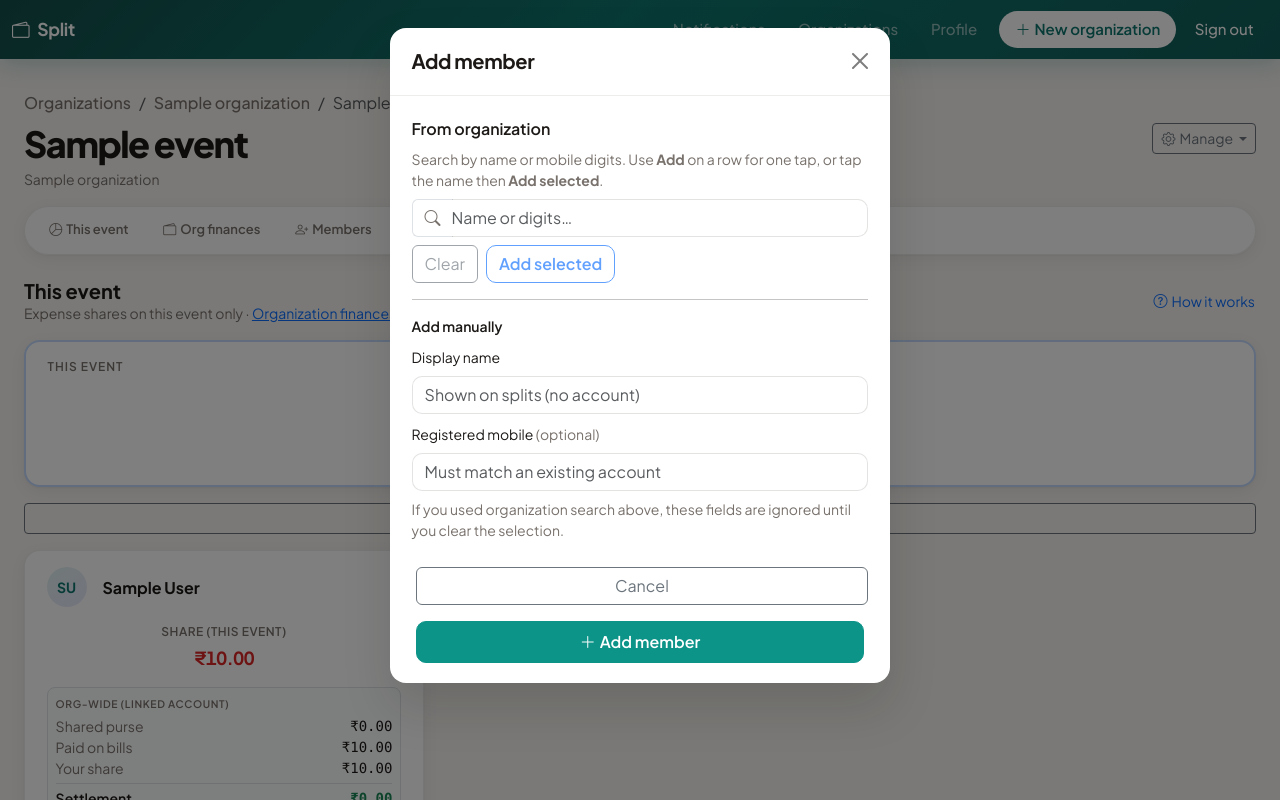
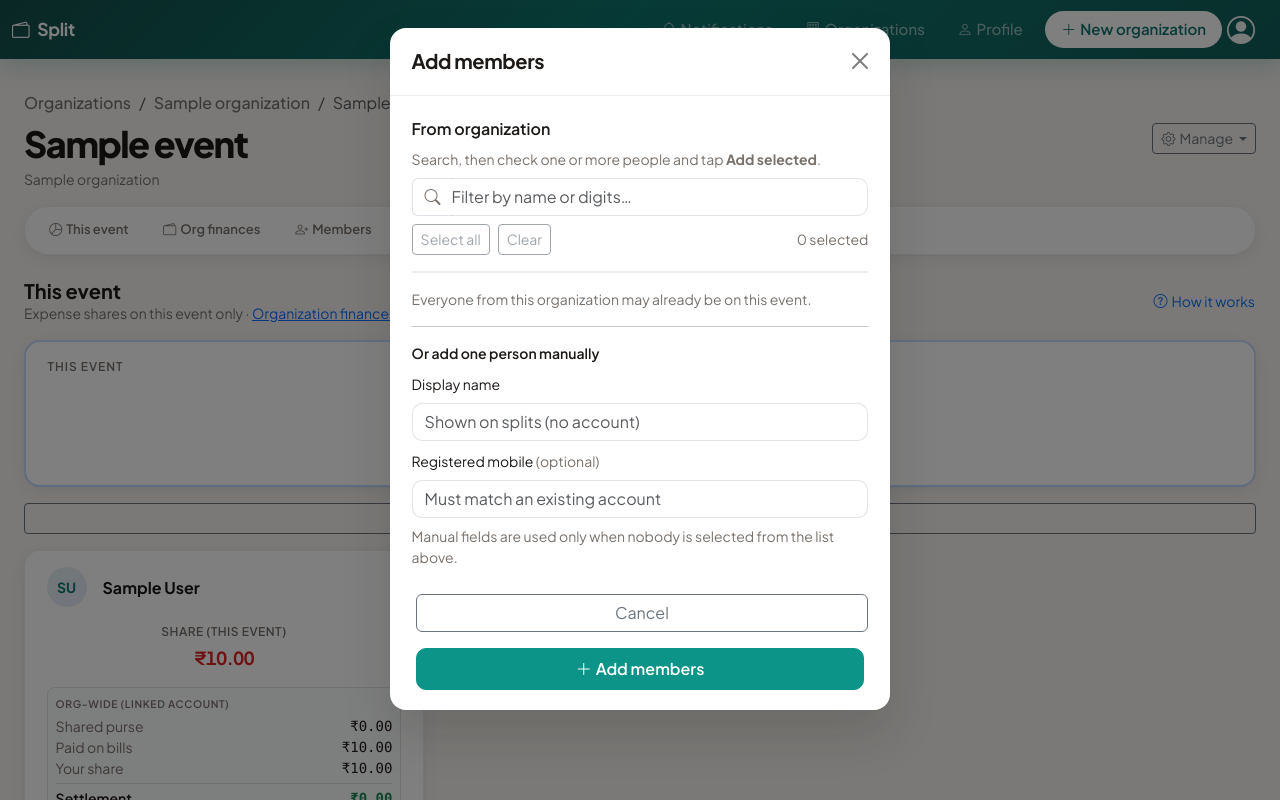
Before and after one commit to himsinghvi/split-hisab, a FastAPI app: page /events/1 in a window 1280 px wide, after a click on "Add members". Run offline with FastAPI, Linux system fonts and the light colour scheme; the visitor is signed in with stand-in values (Sample User, id 1); tables that the repository leaves empty hold one stand-in row (values such as "Sample post"); data that the repository does not hold is empty.

Commit message:
Make profile always reachable and support adding multiple members at once.
Navbar shows a persistent profile icon/menu; events use multi-select org picks and orgs accept several mobiles in one invite.

Co-authored-by: Cursor <cursoragent@cursor.com>

```diff
--- a/static/app.css
+++ b/static/app.css
@@ -84,6 +84,56 @@ body.et-body {
 .et-navbar .btn-nav-cta:hover {
   background: #ecfdf5;
   color: #0d9488 !important;
+}
+
+.et-nav-profile-btn {
+  line-height: 1;
+  opacity: 0.95;
+}
+
+.et-nav-profile-btn:hover,
+.et-nav-profile-btn:focus {
+  opacity: 1;
+  background: rgba(255, 255, 255, 0.12);
+  border-radius: 999px;
+}
+
+.et-nav-profile-btn .bi-person-circle {
+  vertical-align: -0.15em;
+}
+
+.et-member-pick-list {
+  max-height: min(42vh, 280px);
+  overflow-y: auto;
+  border: 1px solid var(--et-border);
+  border-radius: var(--et-radius-sm);
+  background: var(--et-bg-elevated);
+}
+
+.et-member-pick-list .form-check {
+  padding: 0.65rem 0.85rem 0.65rem 2.4rem;
+  margin: 0;
+  border-bottom: 1px solid var(--et-border);
+}
+
+.et-member-pick-list .form-check:last-child {
+  border-bottom: none;
+}
+
+.et-member-pick-list .form-check:hover {
+  background: var(--et-surface-2);
+}
+
+.et-member-pick-chip {
+  display: inline-flex;
+  align-items: center;
+  gap: 0.35rem;
+  padding: 0.25rem 0.55rem;
+  border-radius: 999px;
+  background: var(--et-accent-soft);
+  color: var(--et-accent-hover);
+  font-size: 0.8125rem;
+  font-weight: 600;
 }
 
 /* Main */
--- a/templates/base.html
+++ b/templates/base.html
@@ -20,6 +20,35 @@
         <i class="bi bi-wallet2" aria-hidden="true"></i>
         Split
       </a>
+
+      {% if request.session.get('user_id') %}
+      {# Always-visible profile control (works even when the hamburger menu is closed) #}
+      <div class="d-flex align-items-center gap-1 ms-auto me-2 order-lg-last">
+        <div class="dropdown">
+          <button class="btn btn-link text-white text-decoration-none p-1 et-nav-profile-btn"
+                  type="button" id="navProfileMenu" data-bs-toggle="dropdown" aria-expanded="false"
+                  title="Your profile" aria-label="Profile menu">
+            <i class="bi bi-person-circle fs-3" aria-hidden="true"></i>
+          </button>
+          <ul class="dropdown-menu dropdown-menu-end shadow" aria-labelledby="navProfileMenu">
+            <li>
+              <a class="dropdown-item" href="/profile">
+                <i class="bi bi-person me-2"></i>Edit profile
+              </a>
+            </li>
+            <li><hr class="dropdown-divider"></li>
+            <li>
+              <form method="post" action="/auth/logout" class="px-0">
+                <button type="submit" class="dropdown-item text-danger">
+                  <i class="bi bi-box-arrow-right me-2"></i>Sign out
+                </button>
+              </form>
+            </li>
+          </ul>
+        </div>
+      </div>
+      {% endif %}
+
       <button class="navbar-toggler border-0 shadow-none" type="button" data-bs-toggle="collapse" data-bs-target="#navMain"
               aria-controls="navMain" aria-expanded="false" aria-label="Toggle navigation">
         <span class="navbar-toggler-icon"></span>
@@ -29,25 +58,20 @@
           {% if request.session.get('user_id') %}
           <li class="nav-item">
             <a class="nav-link position-relative" href="/notifications">
-              <i class="bi bi-bell d-lg-none me-1"></i>Notifications
+              <i class="bi bi-bell me-1"></i>Notifications
               {% if request.state.unread_notifications %}
               <span class="badge text-bg-warning ms-1">{{ request.state.unread_notifications }}</span>
               {% endif %}
             </a>
           </li>
           <li class="nav-item">
-            <a class="nav-link" href="/orgs"><i class="bi bi-building d-lg-none me-1"></i>Organizations</a>
+            <a class="nav-link" href="/orgs"><i class="bi bi-building me-1"></i>Organizations</a>
           </li>
           <li class="nav-item">
-            <a class="nav-link" href="/profile"><i class="bi bi-person d-lg-none me-1"></i>Profile</a>
+            <a class="nav-link" href="/profile"><i class="bi bi-person me-1"></i>Profile</a>
           </li>
           <li class="nav-item">
             <a class="nav-link btn-nav-cta" href="/orgs/new"><i class="bi bi-plus-lg me-1"></i>New organization</a>
-          </li>
-          <li class="nav-item">
-            <form method="post" action="/auth/logout" class="d-inline">
-              <button type="submit" class="nav-link btn btn-link text-white border-0 p-2">Sign out</button>
-            </form>
           </li>
           {% else %}
           <li class="nav-item"><a class="nav-link" href="/auth/login">Sign in</a></li>
--- a/templates/event_detail.html
+++ b/templates/event_detail.html
@@ -160,7 +160,7 @@
       <p class="small et-muted mb-0">{{ members | length }} on this event · expense splits</p>
     </div>
     <button type="button" class="btn btn-primary flex-shrink-0" data-bs-toggle="modal" data-bs-target="#modalAddMember">
-      <i class="bi bi-person-plus me-1"></i><span class="d-none d-sm-inline">Add member</span><span class="d-sm-none">Add</span>
+      <i class="bi bi-person-plus me-1"></i><span class="d-none d-sm-inline">Add members</span><span class="d-sm-none">Add</span>
     </button>
   </div>
 
@@ -207,7 +207,7 @@
   <div class="et-empty mb-3 py-4">
     <div class="et-empty-icon"><i class="bi bi-people"></i></div>
     <p class="et-muted mb-2">No members yet.</p>
-    <button type="button" class="btn btn-primary" data-bs-toggle="modal" data-bs-target="#modalAddMember">Add the first member</button>
+    <button type="button" class="btn btn-primary" data-bs-toggle="modal" data-bs-target="#modalAddMember">Add members</button>
   </div>
   {% endfor %}
 </section>
@@ -216,7 +216,7 @@
   <div class="modal-dialog modal-dialog-scrollable modal-fullscreen-sm-down">
     <div class="modal-content">
       <div class="modal-header">
-        <h2 class="modal-title fs-5" id="modalAddMemberLabel">Add member</h2>
+        <h2 class="modal-title fs-5" id="modalAddMemberLabel">Add members</h2>
         <button type="button" class="btn-close" data-bs-dismiss="modal" aria-label="Close"></button>
       </div>
       <form method="post" action="/events/{{ event.id }}/members" id="form-add-event-member" autocomplete="off">
@@ -224,32 +224,37 @@
           {% if member_error %}
           <div class="alert alert-danger py-2 small mb-3" role="alert">{{ member_error }}</div>
           {% endif %}
-          <input type="hidden" name="from_org_user_id" id="om_from_org_user_id" value="">
+          <input type="hidden" name="from_org_user_ids" id="om_from_org_user_ids" value="">
           <div id="om_client_error" class="alert alert-warning py-2 small d-none mb-3" role="alert"></div>
+
           <label for="om_search" class="form-label fw-semibold">From organization</label>
-          <p class="small et-muted mb-2">Search by name or mobile digits. Use <strong>Add</strong> on a row for one tap, or tap the name then <strong>Add selected</strong>.</p>
-          <div class="position-relative mb-2">
-            <div class="input-group">
-              <span class="input-group-text bg-white border-end-0"><i class="bi bi-search et-muted"></i></span>
-              <input type="text" class="form-control border-start-0 ps-0" id="om_search" maxlength="80" placeholder="Name or digits…" autocomplete="off">
-            </div>
-            <ul id="om_suggestions" class="list-group position-absolute w-100 shadow rounded-bottom d-none mt-1 et-suggest-list" role="listbox" aria-label="Organization members"></ul>
+          <p class="small et-muted mb-2">Search, then check one or more people and tap <strong>Add selected</strong>.</p>
+          <div class="input-group mb-2">
+            <span class="input-group-text bg-white border-end-0"><i class="bi bi-search et-muted"></i></span>
+            <input type="text" class="form-control border-start-0 ps-0" id="om_search" maxlength="80" placeholder="Filter by name or digits…" autocomplete="off">
           </div>
-          <div class="d-grid d-sm-flex gap-2 mb-3">
-            <button type="button" class="btn btn-outline-primary order-sm-1" id="om_btn_add_selected" disabled>Add selected</button>
-            <button type="button" class="btn btn-outline-secondary order-sm-0" id="om_clear_pick" disabled>Clear</button>
+          <div class="d-flex flex-wrap align-items-center gap-2 mb-2">
+            <button type="button" class="btn btn-sm btn-outline-secondary" id="om_select_all" disabled>Select all</button>
+            <button type="button" class="btn btn-sm btn-outline-secondary" id="om_clear_pick" disabled>Clear</button>
+            <span class="small et-muted ms-auto" id="om_pick_count">0 selected</span>
           </div>
+          <div id="om_pick_chips" class="d-flex flex-wrap gap-1 mb-2"></div>
+          <div id="om_suggestions" class="et-member-pick-list mb-3" role="group" aria-label="Organization members to add"></div>
+          <div id="om_list_status" class="small et-muted mb-3">Loading organization members…</div>
+
           <hr class="my-3">
-          <p class="small fw-semibold mb-2">Add manually</p>
+          <p class="small fw-semibold mb-2">Or add one person manually</p>
           <label for="member_name" class="form-label small">Display name</label>
           <input type="text" class="form-control mb-2" id="member_name" name="name" maxlength="120" placeholder="Shown on splits (no account)">
           <label for="member_mobile" class="form-label small">Registered mobile <span class="fw-normal et-muted">(optional)</span></label>
           <input type="tel" class="form-control" id="member_mobile" name="mobile" maxlength="20" placeholder="Must match an existing account">
-          <p class="small et-muted mt-2 mb-0">If you used organization search above, these fields are ignored until you clear the selection.</p>
+          <p class="small et-muted mt-2 mb-0">Manual fields are used only when nobody is selected from the list above.</p>
         </div>
         <div class="modal-footer flex-column flex-sm-row gap-2 border-top-0 pt-0">
           <button type="button" class="btn btn-outline-secondary w-100 w-sm-auto me-sm-auto" data-bs-dismiss="modal">Cancel</button>
-          <button type="submit" class="btn btn-primary w-100 w-sm-auto px-4"><i class="bi bi-plus-lg me-1"></i>Add member</button>
+          <button type="submit" class="btn btn-primary w-100 w-sm-auto px-4" id="om_btn_submit">
+            <i class="bi bi-plus-lg me-1"></i><span id="om_submit_label">Add members</span>
+          </button>
         </div>
       </form>
     </div>
@@ -453,19 +458,26 @@
 (function () {
   const eventId = {{ event.id }};
   const searchEl = document.getElementById('om_search');
-  const suggEl = document.getElementById('om_suggestions');
-  const hiddenUid = document.getElementById('om_from_org_user_id');
+  const listEl = document.getElementById('om_suggestions');
+  const statusEl = document.getElementById('om_list_status');
+  const hiddenIds = document.getElementById('om_from_org_user_ids');
+  const chipsEl = document.getElementById('om_pick_chips');
+  const countEl = document.getElementById('om_pick_count');
   const btnClear = document.getElementById('om_clear_pick');
-  const btnAddSel = document.getElementById('om_btn_add_selected');
+  const btnSelectAll = document.getElementById('om_select_all');
+  const submitLabel = document.getElementById('om_submit_label');
   const formAdd = document.getElementById('form-add-event-member');
   const nameEl = document.getElementById('member_name');
   const mobEl = document.getElementById('member_mobile');
   const clientErr = document.getElementById('om_client_error');
   const modalAdd = document.getElementById('modalAddMember');
-  if (!searchEl || !suggEl || !formAdd) return;
+  if (!searchEl || !listEl || !formAdd || !hiddenIds) return;
 
   let debounceTimer = null;
-  let lastLabel = '';
+  /** @type {Map<number, {user_id:number, full_name:string, mobile:string}>} */
+  const selected = new Map();
+  /** @type {Array<{user_id:number, full_name:string, mobile:string}>} */
+  let visibleRows = [];
 
   function hideClientErr() {
     if (!clientErr) return;
@@ -479,29 +491,45 @@
     clientErr.classList.remove('d-none');
   }
 
-  function hideSuggs() {
-    suggEl.classList.add('d-none');
-    suggEl.innerHTML = '';
-  }
-
-  function setAddSelectedEnabled(on) {
-    if (btnAddSel) btnAddSel.disabled = !on;
-  }
-
-  function clearPick() {
-    hiddenUid.value = '';
-    searchEl.value = '';
-    lastLabel = '';
-    btnClear.disabled = true;
-    setAddSelectedEnabled(false);
-    hideSuggs();
-    hideClientErr();
-  }
-
   function esc(s) {
     const d = document.createElement('div');
     d.textContent = s;
     return d.innerHTML;
+  }
+
+  function syncHidden() {
+    const ids = Array.from(selected.keys());
+    hiddenIds.value = ids.join(',');
+    const n = ids.length;
+    if (countEl) countEl.textContent = n + ' selected';
+    if (btnClear) btnClear.disabled = n === 0;
+    if (submitLabel) {
+      submitLabel.textContent = n > 1 ? 'Add ' + n + ' members' : n === 1 ? 'Add 1 member' : 'Add members';
+    }
+    if (chipsEl) {
+      chipsEl.innerHTML = '';
+      selected.forEach((row) => {
+        const chip = document.createElement('span');
+        chip.className = 'et-member-pick-chip';
+        chip.innerHTML =
+          esc(row.full_name) +
+          ' <button type="button" class="btn btn-link p-0 text-decoration-none lh-1" style="font-size:1rem;color:inherit;opacity:.7" aria-label="Remove">&times;</button>';
+        chip.querySelector('button').addEventListener('click', () => {
+          selected.delete(row.user_id);
+          syncHidden();
+          renderList(visibleRows, searchEl.value);
+        });
+        chipsEl.appendChild(chip);
+      });
+    }
+  }
+
+  function clearPick() {
+    selected.clear();
+    searchEl.value = '';
+    syncHidden();
+    hideClientErr();
+    loadList('');
   }
 
   function parseFetchError(r, bodyText) {
@@ -521,7 +549,6 @@
       headers: { Accept: 'application/json' },
       redirect: 'manual',
     });
-    // Session expired / login redirect (opaque redirect or HTML login page)
     if (r.type === 'opaqueredirect' || r.status === 0 || (r.status >= 300 && r.status < 400)) {
       throw new Error('Session expired. Please refresh and sign in again.');
     }
@@ -541,126 +568,109 @@
     }
   }
 
-  function applySelection(row) {
-    hiddenUid.value = String(row.user_id);
-    lastLabel = row.full_name + ' · ' + row.mobile;
-    searchEl.value = lastLabel;
-    btnClear.disabled = false;
-    setAddSelectedEnabled(true);
-    hideSuggs();
-    hideClientErr();
+  function renderList(rows, q) {
+    visibleRows = rows || [];
+    listEl.innerHTML = '';
+    if (btnSelectAll) btnSelectAll.disabled = visibleRows.length === 0;
+
+    if (!visibleRows.length) {
+      if (statusEl) {
+        statusEl.textContent = (q || '').trim()
+          ? 'No matching organization members, or they are already on this event.'
+          : 'Everyone from this organization may already be on this event.';
+      }
+      return;
+    }
+    if (statusEl) statusEl.textContent = visibleRows.length + ' available · check people to add together';
+
+    visibleRows.forEach((row) => {
+      const wrap = document.createElement('div');
+      wrap.className = 'form-check';
+      const id = 'om_chk_' + row.user_id;
+      const checked = selected.has(row.user_id);
+      wrap.innerHTML =
+        '<input class="form-check-input" type="checkbox" id="' + id + '" ' + (checked ? 'checked' : '') + '>' +
+        '<label class="form-check-label w-100" for="' + id + '">' +
+        '<span class="fw-medium d-block">' + esc(row.full_name) + '</span>' +
+        '<span class="small et-muted">' + esc(row.mobile) + '</span></label>';
+      const cb = wrap.querySelector('input');
+      cb.addEventListener('change', () => {
+        if (cb.checked) selected.set(row.user_id, row);
+        else selected.delete(row.user_id);
+        syncHidden();
+      });
+      listEl.appendChild(wrap);
+    });
   }
 
-  function submitOrgUser(row) {
-    hiddenUid.value = String(row.user_id);
-    if (nameEl) nameEl.value = '';
-    if (mobEl) mobEl.value = '';
-    hideClientErr();
-    formAdd.requestSubmit();
-  }
-
-  function renderSuggs(rows, q) {
-    suggEl.innerHTML = '';
-    if (!rows.length) {
-      const li = document.createElement('li');
-      li.className = 'list-group-item small et-muted';
-      li.textContent = q.trim()
-        ? 'No one in this organization matches that search, or they are already on this event.'
-        : 'Type to search, or everyone from this organization may already be on this event.';
-      suggEl.appendChild(li);
-    } else {
-      rows.forEach((row) => {
-        const li = document.createElement('li');
-        li.className = 'list-group-item d-flex align-items-center gap-2 py-2 px-3 et-suggest-row';
-
-        const pick = document.createElement('button');
-        pick.type = 'button';
-        pick.className = 'btn btn-link text-start text-decoration-none p-0 flex-grow-1 min-w-0 text-body';
-        pick.setAttribute('role', 'option');
-        pick.innerHTML =
-          '<span class="fw-medium">' +
-          esc(row.full_name) +
-          '</span><span class="d-block small et-muted">' +
-          esc(row.mobile) +
-          '</span>';
-        pick.addEventListener('click', () => applySelection(row));
-
-        const addBtn = document.createElement('button');
-        addBtn.type = 'button';
-        addBtn.className = 'btn btn-primary btn-sm flex-shrink-0';
-        addBtn.textContent = 'Add';
-        addBtn.setAttribute('aria-label', 'Add ' + row.full_name);
-        addBtn.addEventListener('click', (e) => {
-          e.preventDefault();
-          e.stopPropagation();
-          submitOrgUser(row);
-        });
-
-        li.appendChild(pick);
-        li.appendChild(addBtn);
-        suggEl.appendChild(li);
-      });
+  async function loadList(q) {
+    if (statusEl) statusEl.textContent = 'Loading…';
+    try {
+      const rows = await fetchSuggs(q);
+      renderList(rows, q);
+    } catch (e) {
+      listEl.innerHTML = '';
+      if (statusEl) statusEl.textContent = e.message || String(e);
+      if (btnSelectAll) btnSelectAll.disabled = true;
     }
-    suggEl.classList.remove('d-none');
   }
 
   searchEl.addEventListener('input', () => {
-    if (hiddenUid.value && searchEl.value !== lastLabel) {
-      hiddenUid.value = '';
-      btnClear.disabled = true;
-      setAddSelectedEnabled(false);
-    }
     const q = searchEl.value;
     clearTimeout(debounceTimer);
-    debounceTimer = setTimeout(async () => {
-      try {
-        const rows = await fetchSuggs(q);
-        renderSuggs(rows, q);
-      } catch (e) {
-        suggEl.innerHTML =
-          '<li class="list-group-item list-group-item-danger small">' +
-          esc(e.message || String(e)) +
-          '</li>';
-        suggEl.classList.remove('d-none');
-      }
-    }, 200);
+    debounceTimer = setTimeout(() => loadList(q), 200);
   });
 
-  btnClear.addEventListener('click', clearPick);
+  if (btnClear) btnClear.addEventListener('click', () => {
+    selected.clear();
+    syncHidden();
+    renderList(visibleRows, searchEl.value);
+    hideClientErr();
+  });
 
-  if (btnAddSel) {
-    btnAddSel.addEventListener('click', () => {
-      if (!(hiddenUid.value || '').trim()) return;
-      hideClientErr();
-      formAdd.requestSubmit();
+  if (btnSelectAll) {
+    btnSelectAll.addEventListener('click', () => {
+      visibleRows.forEach((row) => selected.set(row.user_id, row));
+      syncHidden();
+      renderList(visibleRows, searchEl.value);
     });
   }
 
   if (modalAdd) {
+    modalAdd.addEventListener('shown.bs.modal', () => {
+      loadList(searchEl.value || '');
+    });
     modalAdd.addEventListener('hidden.bs.modal', () => {
-      clearPick();
+      selected.clear();
+      searchEl.value = '';
+      syncHidden();
+      listEl.innerHTML = '';
+      if (statusEl) statusEl.textContent = '';
       if (nameEl) nameEl.value = '';
       if (mobEl) mobEl.value = '';
+      hideClientErr();
     });
   }
 
-  document.addEventListener('click', (ev) => {
-    if (modalAdd && modalAdd.classList.contains('show') && formAdd && !formAdd.contains(ev.target)) {
-      hideSuggs();
+  formAdd.addEventListener('submit', (ev) => {
+    hideClientErr();
+    syncHidden();
+    const ids = (hiddenIds.value || '').trim();
+    const n = (nameEl && nameEl.value) ? nameEl.value.trim() : '';
+    const m = (mobEl && mobEl.value) ? mobEl.value.trim() : '';
+    if (!ids && !n && !m) {
+      ev.preventDefault();
+      showClientErr('Select one or more people from the list, or enter a display name and/or registered mobile.');
+      return;
+    }
+    if (ids && (n || m)) {
+      // Prefer batch org picks; clear manual fields so server uses from_org_user_ids.
+      if (nameEl) nameEl.value = '';
+      if (mobEl) mobEl.value = '';
     }
   });
 
-  formAdd.addEventListener('submit', (ev) => {
-    hideClientErr();
-    const uid = (hiddenUid.value || '').trim();
-    const n = (nameEl && nameEl.value) ? nameEl.value.trim() : '';
-    const m = (mobEl && mobEl.value) ? mobEl.value.trim() : '';
-    if (!uid && !n && !m) {
-      ev.preventDefault();
-      showClientErr('Choose someone from the organization list, or enter a display name and/or a registered mobile number.');
-      return;
-    }
-  });
+  syncHidden();
 })();
 </script>
 {% if members %}
```
Also changed, not shown: app/routers/web.py (+38 -4 lines), app/services.py (+70 -0 lines), templates/org_detail.html (+10 -6 lines).
